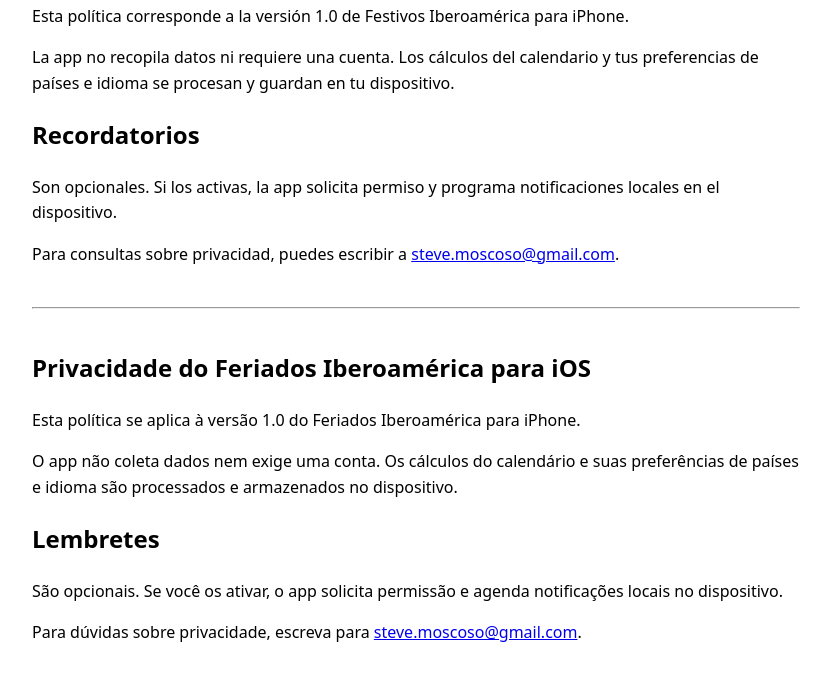
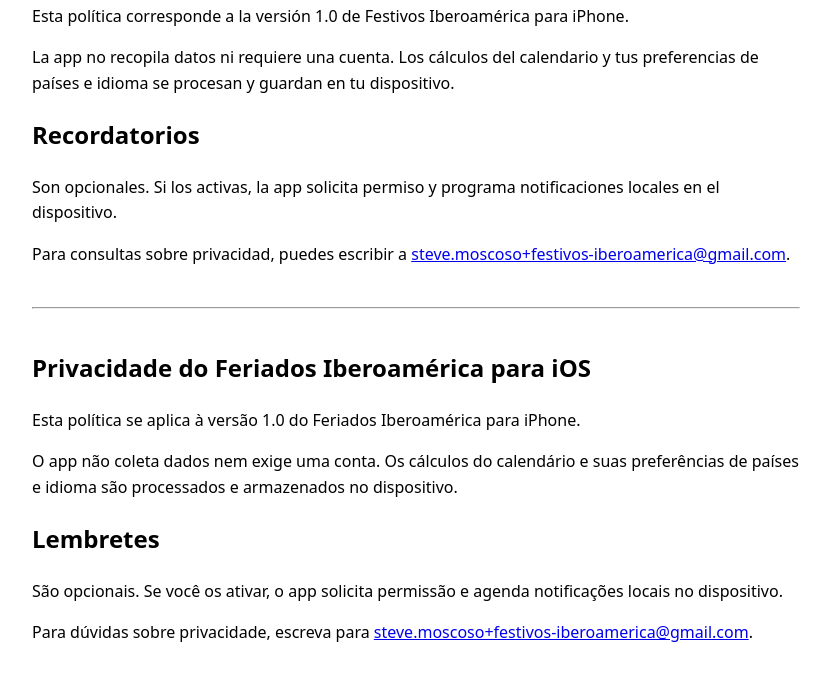
Before and after one commit to steveazul87/festivos-latam-privacy, a plain HTML site: page privacidad-ios-1.0.html in a window 1280 px wide. Shown: the part 109-790 px from the top of the page, without its empty margins (224-1055 px from the left). Drawn offline with Linux system fonts and the light colour scheme.

Commit message:
Use app-specific Gmail contact alias

```diff
--- a/privacidad-ios-1.0.html
+++ b/privacidad-ios-1.0.html
@@ -13,7 +13,7 @@
 <p>La app no recopila datos ni requiere una cuenta. Los cálculos del calendario y tus preferencias de países e idioma se procesan y guardan en tu dispositivo.</p>
 <h2>Recordatorios</h2>
 <p>Son opcionales. Si los activas, la app solicita permiso y programa notificaciones locales en el dispositivo.</p>
-<p>Para consultas sobre privacidad, puedes escribir a <a href="mailto:steve.moscoso@gmail.com">steve.moscoso@gmail.com</a>.</p>
+<p>Para consultas sobre privacidad, puedes escribir a <a href="mailto:steve.moscoso+festivos-iberoamerica@gmail.com">steve.moscoso+festivos-iberoamerica@gmail.com</a>.</p>
 <hr>
 <section lang="pt-BR">
 <h1>Privacidade do Feriados Iberoamérica para iOS</h1>
@@ -21,7 +21,7 @@
 <p>O app não coleta dados nem exige uma conta. Os cálculos do calendário e suas preferências de países e idioma são processados e armazenados no dispositivo.</p>
 <h2>Lembretes</h2>
 <p>São opcionais. Se você os ativar, o app solicita permissão e agenda notificações locais no dispositivo.</p>
-<p>Para dúvidas sobre privacidade, escreva para <a href="mailto:steve.moscoso@gmail.com">steve.moscoso@gmail.com</a>.</p>
+<p>Para dúvidas sobre privacidade, escreva para <a href="mailto:steve.moscoso+festivos-iberoamerica@gmail.com">steve.moscoso+festivos-iberoamerica@gmail.com</a>.</p>
 </section>
 </main>
 </body>
```
